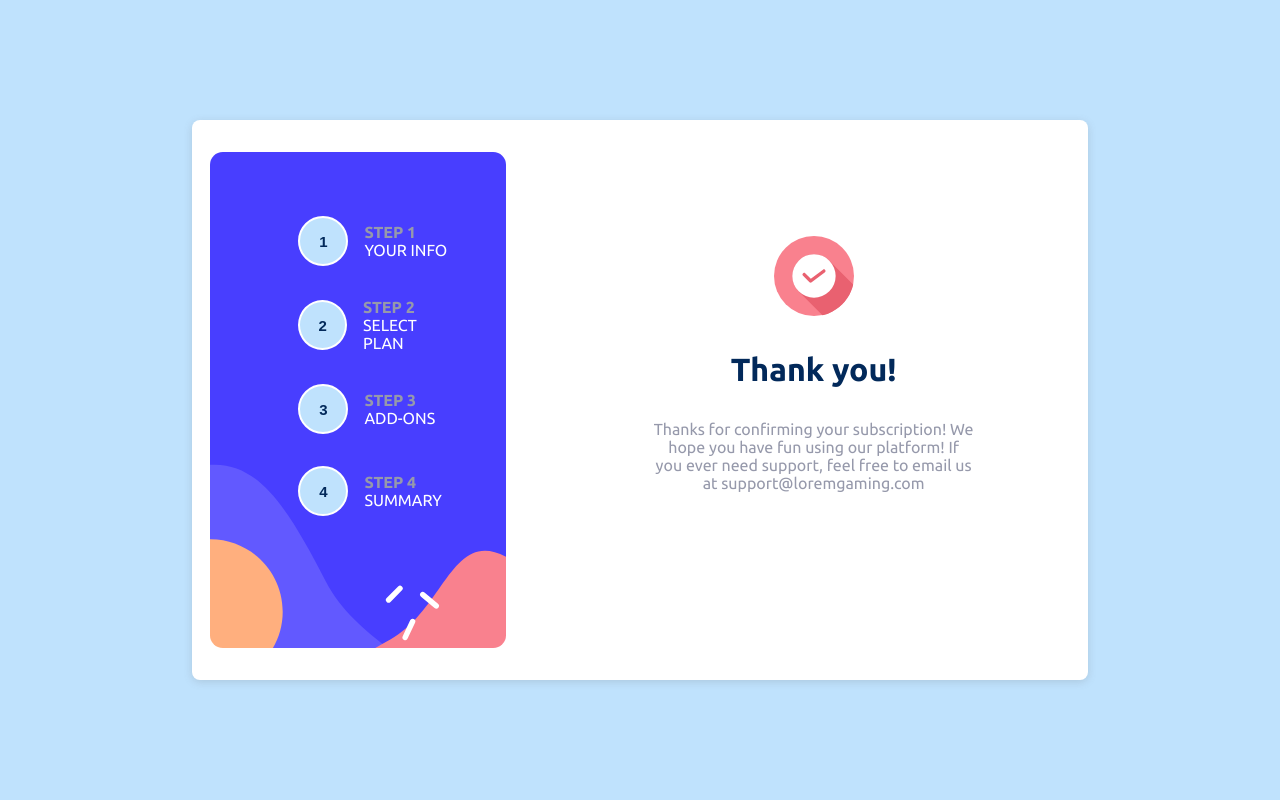
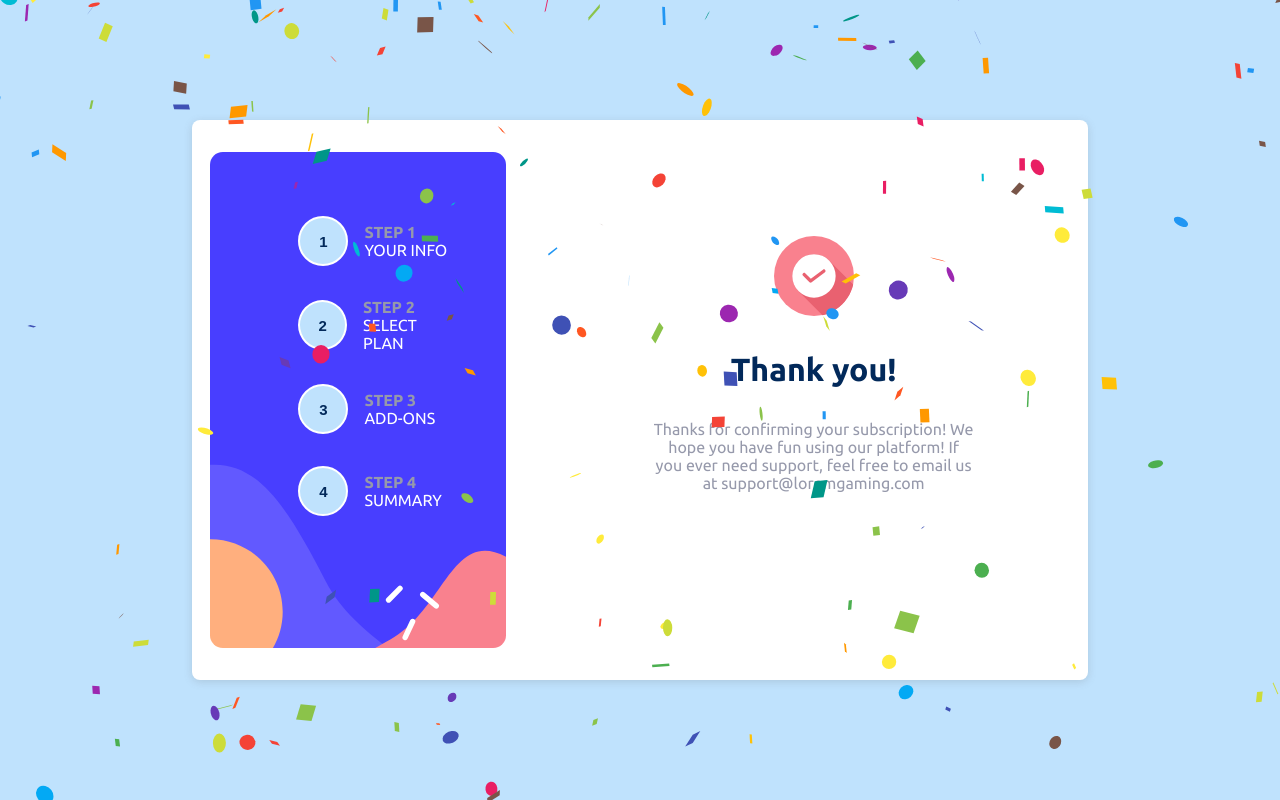
Before and after one commit to mnavai/multistepsform-reactapp, a React (Create React App) app: page /thank-you in a window 1280 px wide. Built offline with nearby package versions, Linux system fonts and the light colour scheme.

Commit message:
added confetti

```diff
--- a/package.json
+++ b/package.json
@@ -7,10 +7,12 @@
     "@testing-library/react": "^13.4.0",
     "@testing-library/user-event": "^13.5.0",
     "react": "^18.2.0",
+    "react-confetti": "^6.1.0",
     "react-dom": "^18.2.0",
     "react-router": "^6.11.2",
     "react-router-dom": "^6.11.2",
     "react-scripts": "5.0.1",
+    "react-use": "^17.4.0",
     "web-vitals": "^2.1.4"
   },
   "scripts": {
--- a/src/pages/ThankYou.js
+++ b/src/pages/ThankYou.js
@@ -1,8 +1,15 @@
 import Sidebar from "../components/Sidebar/Sidebar";
 import AppLayout from "../components/AppLayout/AppLayout";
 import MainWrapper from "../components/MainWrapper/MainWrapper";
+import React from 'react'
+
+import Confetti from 'react-confetti'
+import { useWindowSize } from 'react-use';
+
+
 
 const Summary = () => {
+    const { width, height } = useWindowSize();
     return (
         <AppLayout>
             <Sidebar />
@@ -13,12 +20,14 @@ const Summary = () => {
                            <img className="thank-you-icon" src="assets/images/icon-thank-you.svg" alt="thank you icon"/>
                         </div>
                         <div className="thank-you-heading">
+
                             <h1>Thank you!</h1>
                         </div>
                         <div className="thank-you-p">
                             <p>Thanks for confirming your subscription! We hope you have fun using our platform! If you ever need support, feel free to email us at support@loremgaming.com</p>
                         </div>
                     </div>
+                    <Confetti width={width} height={height} />
                 </div>
             </MainWrapper>
         </AppLayout>
```
Also changed, not shown: 1 other file (tests, documents, lock files or other folders).
